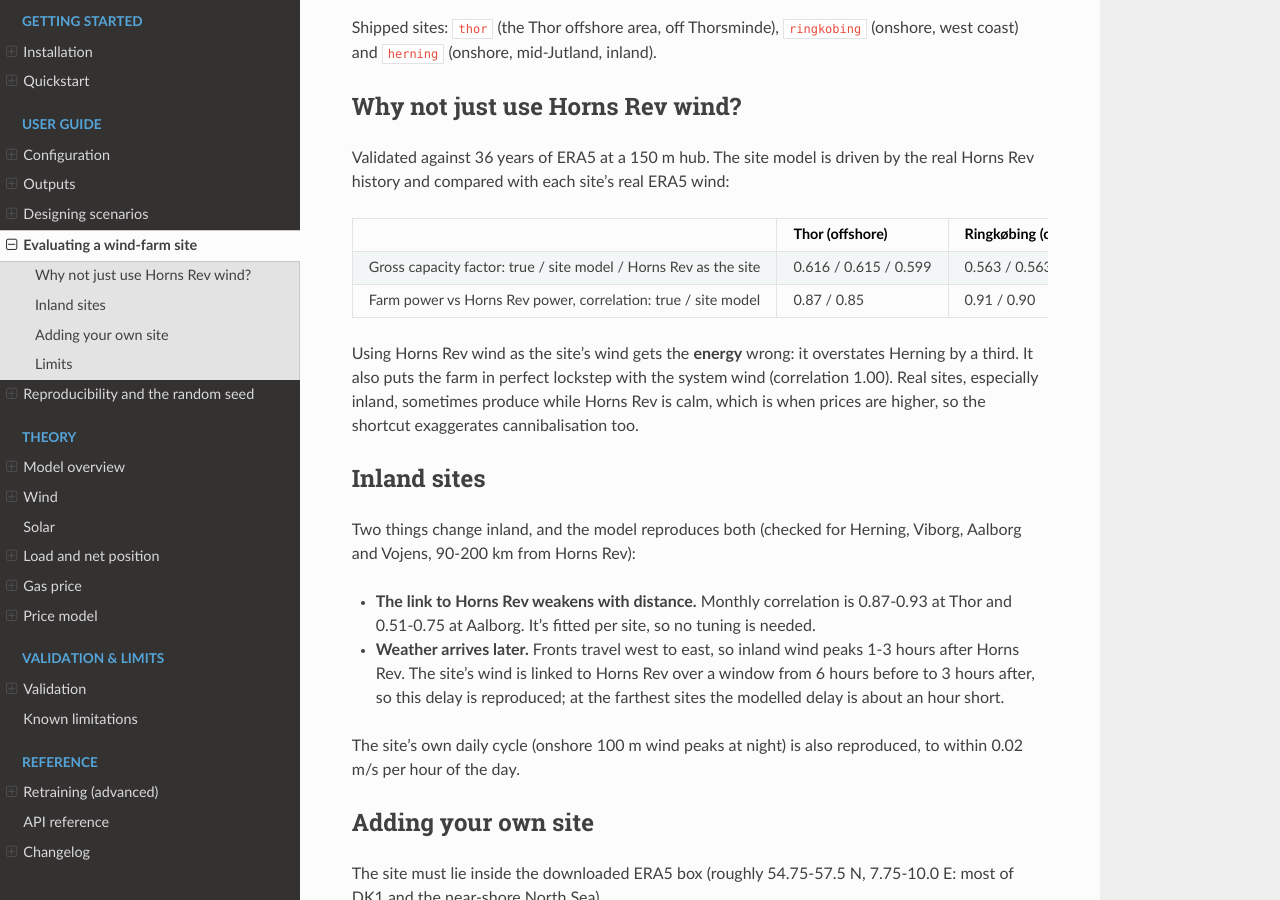
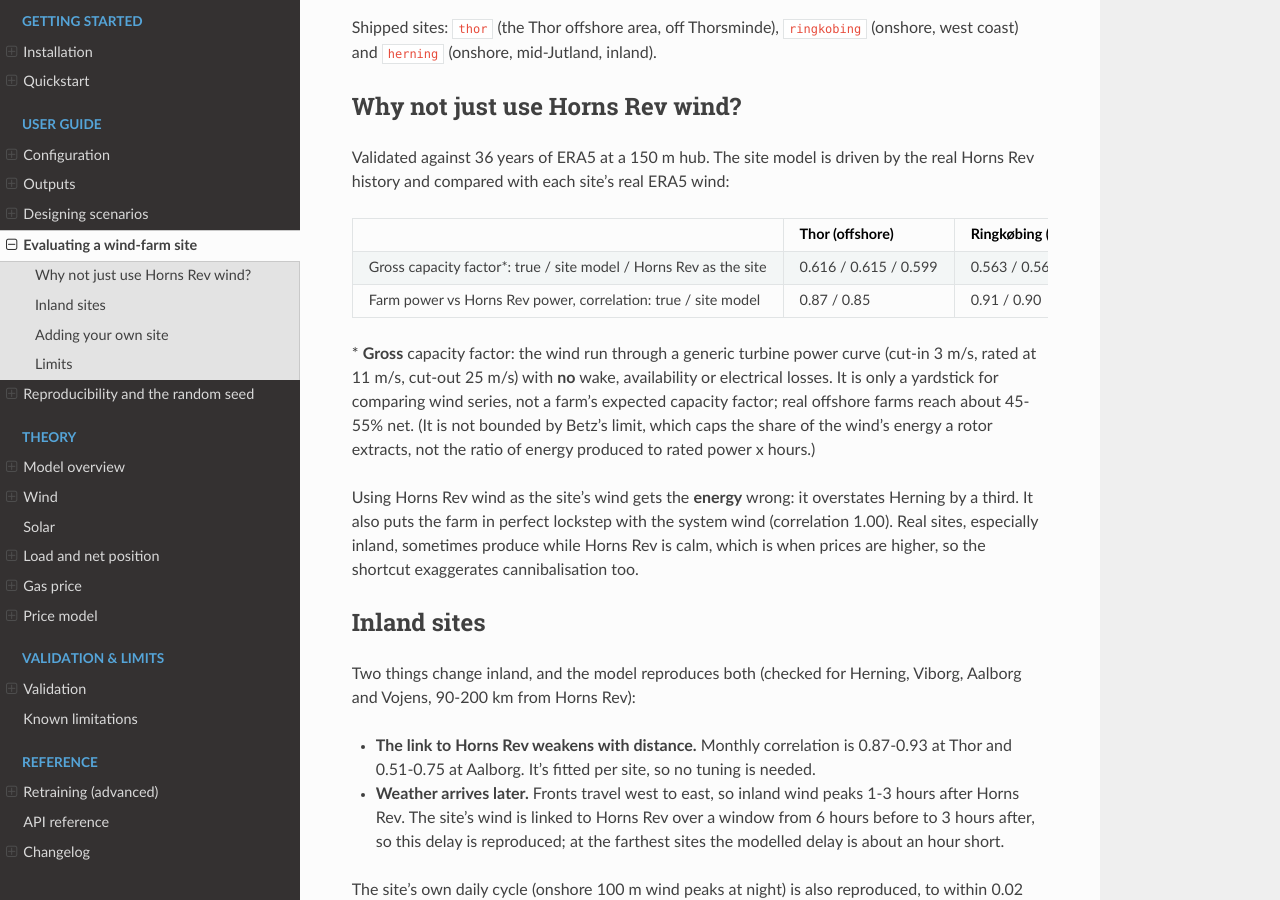
Before and after one commit to p-zzz/Wind-Price-Generator, a Sphinx documentation site: the page built from docs/user_guide/sites.md, in a window 1280 px wide and 900 px high, scrolled down 486 px. Built offline with Sphinx 7.4.7 and the Read the Docs theme 3.1.0, drawn with Linux system fonts in a browser that asks for light colours.

Commit message:
docs: clarify gross capacity factor in site table; reword quickstart note

```diff
--- a/docs/user_guide/sites.md
+++ b/docs/user_guide/sites.md
@@ -29,8 +29,15 @@ real Horns Rev history and compared with each site's real ERA5 wind:
 
 | | Thor (offshore) | Ringkøbing (coast) | Herning (inland) |
 |---|---|---|---|
-| Gross capacity factor: true / site model / Horns Rev as the site | 0.616 / 0.615 / 0.599 | 0.563 / 0.563 / 0.599 | 0.449 / 0.450 / **0.599** |
+| Gross capacity factor\*: true / site model / Horns Rev as the site | 0.616 / 0.615 / 0.599 | 0.563 / 0.563 / 0.599 | 0.449 / 0.450 / **0.599** |
 | Farm power vs Horns Rev power, correlation: true / site model | 0.87 / 0.85 | 0.91 / 0.90 | 0.79 / 0.76 |
+
+\* **Gross** capacity factor: the wind run through a generic turbine power curve
+(cut-in 3 m/s, rated at 11 m/s, cut-out 25 m/s) with **no** wake, availability or
+electrical losses. It is only a yardstick for comparing wind series, not a farm's
+expected capacity factor; real offshore farms reach about 45-55% net. (It is not
+bounded by Betz's limit, which caps the share of the wind's energy a rotor extracts,
+not the ratio of energy produced to rated power x hours.)
 
 Using Horns Rev wind as the site's wind gets the **energy** wrong: it overstates
 Herning by a third. It also puts the farm in perfect lockstep with the system wind
```
Also changed, not shown: docs/getting_started/quickstart.md (+1 -1 lines).
